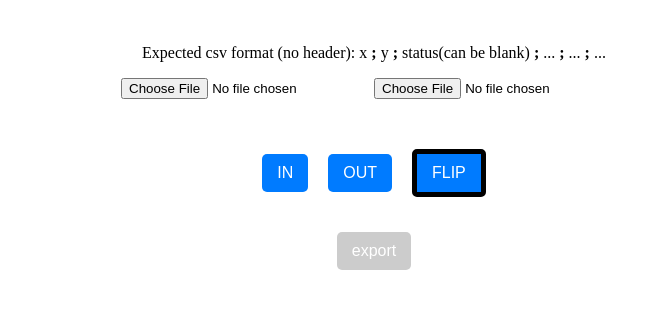
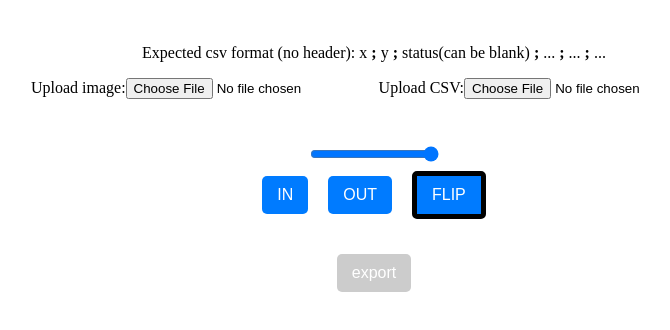
Before and after one commit to mbscit/cv-poi-categorizing-tool, an Angular app: page / in a window 1280 px wide. Shown: the top 330 px of the page, without its empty margins (266-936 px from the left). Built offline with nearby package versions, Linux system fonts and the light colour scheme.

Commit message:
Add slider to change opacity of the points

```diff
--- a/src/app/file-upload/file-upload.component.html
+++ b/src/app/file-upload/file-upload.component.html
@@ -1,3 +1,5 @@
 <p>Expected csv format (no header): x <strong>;</strong> y <strong>;</strong> status(can be blank) <strong>;</strong> ...  <strong>;</strong> ...  <strong>;</strong> ... </p>
-<input placeholder="upload image" type="file" (change)="onFileSelected($event)" accept="image/*" />
-<input placeholder="upload csv" type="file" (change)="onCSVSelected($event)" accept=".csv" />
+<label for="imageUpload">Upload image:</label>
+<input id="imageUpload" type="file" (change)="onFileSelected($event)" accept="image/*" />
+<label for="csvUpload">Upload CSV:</label>
+<input id="csvUpload" type="file" (change)="onCSVSelected($event)" accept=".csv" />
--- a/src/app/home/home.component.css
+++ b/src/app/home/home.component.css
@@ -17,3 +17,9 @@ app-export {
   margin-top: 30px;
   display: block;
 }
+
+.slider-container {
+  text-align: center;
+  margin: auto;
+  width: 100%;
+}
--- a/src/app/home/home.component.html
+++ b/src/app/home/home.component.html
@@ -3,7 +3,10 @@
     <app-file-upload (imageLoaded)="setImage($event)" (csvLoaded)="setPoints($event)"></app-file-upload>
   </div>
   <app-image-view *ngIf="imageSrc" [mode]="mode" [imageSrc]="imageSrc" [points]="points"
-                  (pointsChanged)=setResult($event)></app-image-view>
+                  (pointsChanged)=setResult($event) [pointOpacity]="opacityValue"></app-image-view>
+  <div class="slider-container">
+    <input class="opacity-slider" type="range" min="0" max="1" step="0.1" [(ngModel)]="opacityValue">
+  </div>
   <app-mode-selection (modeSelected)="onModeSelected($event)"></app-mode-selection>
   <app-export [points]="result" [fileName]="fileName"></app-export>
 </div>
--- a/src/app/home/home.component.ts
+++ b/src/app/home/home.component.ts
@@ -7,11 +7,12 @@ import {ModeSelectionComponent} from "../../mode-selection/mode-selection.compon
 import {Mode} from "../image-view/mode";
 import {ExportComponent} from "../export/export.component";
 import {FileData} from "../file-data";
+import {FormsModule} from "@angular/forms";
 
 @Component({
   selector: 'app-home',
   standalone: true,
-  imports: [CommonModule, FileUploadComponent, ImageViewComponent, ModeSelectionComponent, ExportComponent],
+  imports: [CommonModule, FileUploadComponent, ImageViewComponent, ModeSelectionComponent, ExportComponent, FormsModule],
   templateUrl: './home.component.html',
   styleUrl: './home.component.css'
 })
@@ -22,6 +23,7 @@ export class HomeComponent {
   mode: Mode = Mode.FLIP;
   fileName: string = ''
   result: Point[] = [];
+  opacityValue: number = 1;
 
   setImage(fileData: FileData): void {
     this.fileName = fileData.name;
--- a/src/app/image-view/image-view.component.html
+++ b/src/app/image-view/image-view.component.html
@@ -10,6 +10,7 @@
        [class.out-status]="point.status === Status.OUT"
        [style.left.px]="point.x"
        [style.top.px]="point.y"
+       [ngStyle]="{'opacity': pointOpacity}"
        (click)="changeStatus(point)">
   </div>
   <div *ngIf="selecting" class="selection-rectangle" [ngStyle]="getSelectionStyle()"></div>
--- a/src/app/image-view/image-view.component.ts
+++ b/src/app/image-view/image-view.component.ts
@@ -16,6 +16,7 @@ export class ImageViewComponent implements OnInit {
   @Input() imageSrc: string | ArrayBuffer = '';
   @Input() points: Point[] = [];
   @Input() mode: Mode = Mode.FLIP;
+  @Input() pointOpacity: number = 1;
   @Output()
   pointsChanged = new EventEmitter<Point[]>
 
```
